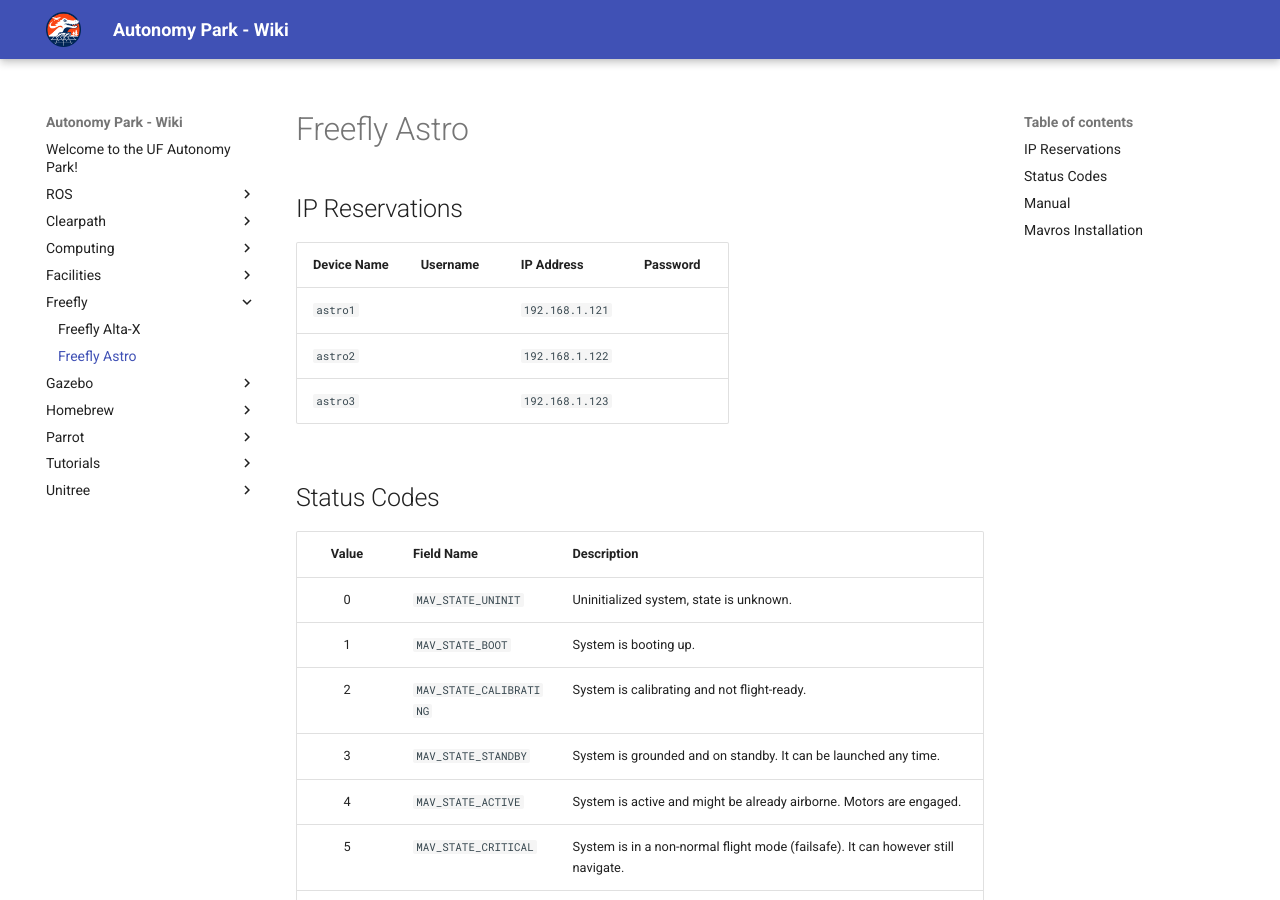
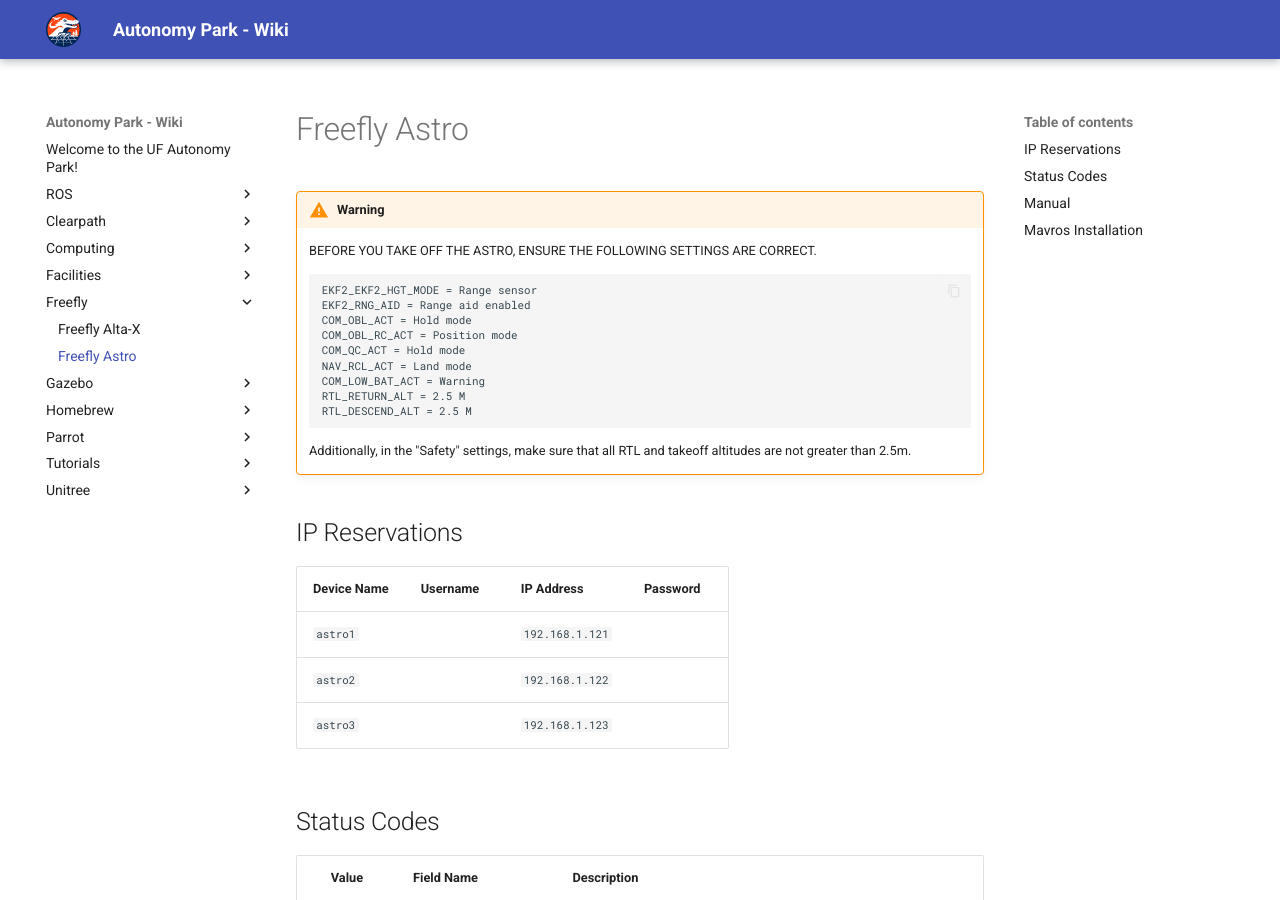
Before and after one commit to UFL-Autonomy-Park/apark_wiki, an MkDocs documentation site: the page built from docs/freefly/astro.md, in a window 1280 px wide and 900 px high. Built offline with MkDocs 1.6.1 and Material for MkDocs 9.7.7, drawn with Linux system fonts in a browser that asks for light colours.

Commit message:
add SSH guide, astro params

````diff
--- a/docs/freefly/astro.md
+++ b/docs/freefly/astro.md
@@ -3,6 +3,21 @@
 ---
 
 # Freefly Astro
+
+!!! warning
+    BEFORE YOU TAKE OFF THE ASTRO, ENSURE THE FOLLOWING SETTINGS ARE CORRECT.
+	```
+	EKF2_EKF2_HGT_MODE = Range sensor
+	EKF2_RNG_AID = Range aid enabled
+	COM_OBL_ACT = Hold mode
+	COM_OBL_RC_ACT = Position mode
+	COM_QC_ACT = Hold mode
+	NAV_RCL_ACT = Land mode
+	COM_LOW_BAT_ACT = Warning
+	RTL_RETURN_ALT = 2.5 M
+	RTL_DESCEND_ALT = 2.5 M
+	```
+	Additionally, in the "Safety" settings, make sure that all RTL and takeoff altitudes are not greater than 2.5m.
 
 ## IP Reservations
 
````
Also changed, not shown: docs/computing/gitea.md (added, +47 -0 lines).
